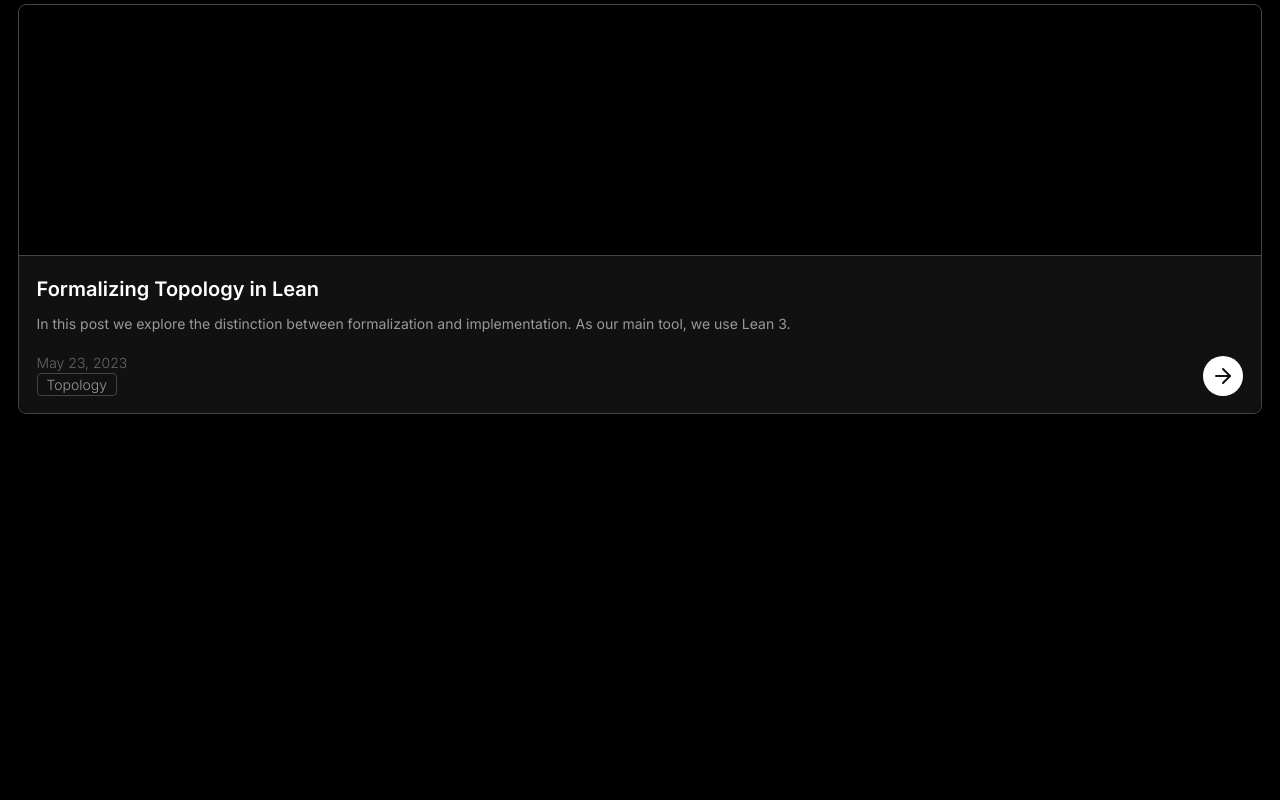
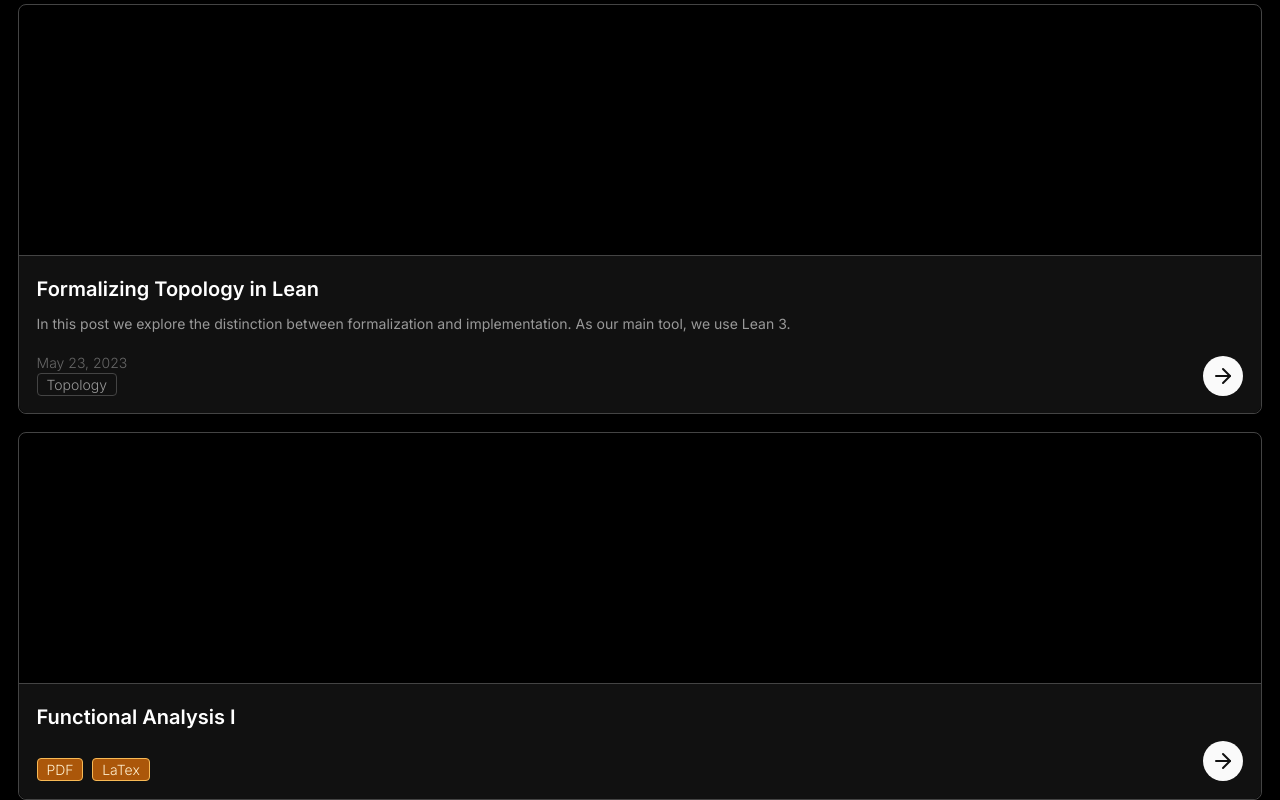
Before and after one commit to MiltMont/Functorial, a Next.js app: page / in a window 1280 px wide. Shown: the part 228-1028 px from the top of the page. Before the commit the page ends 800 px from the top, so only its background shows below. Built offline with nearby package versions, Linux system fonts and the light colour scheme.

Commit message:
Added LectureCard component

```diff
--- a/components/Badge/css.ts
+++ b/components/Badge/css.ts
@@ -9,15 +9,20 @@ const variants = {
     color: theme.colors.accent6,
     border: `1px solid ${theme.colors.accent3}`,
   },
-  blue: {
+  success: {
     backgroundColor: theme.colors.success,
     color: theme.colors.successLighter,
     border: `1px solid ${theme.colors.successLight}`,
   },
-  red: {
+  danger: {
     backgroundColor: theme.colors.errorDark,
     color: theme.colors.errorLighter,
     border: `1px solid ${theme.colors.errorLighter}`,
+  },
+  warning: {
+    backgroundColor: theme.colors.warningDark,
+    color: theme.colors.warningLighter,
+    border: `1px solid ${theme.colors.warningLight}`,
   },
 };
 
--- a/components/Badge/index.tsx
+++ b/components/Badge/index.tsx
@@ -2,7 +2,7 @@ import { FC } from "react";
 import Container from "./css";
 
 export type Props = {
-  variant?: "blue" | "red" | "gray";
+  variant?: "success" | "danger" | "gray" | "warning";
   content?: string;
 };
 
--- /dev/null
+++ b/components/LectureCard/css.ts
@@ -0,0 +1,23 @@
+import styled from "styled-components";
+import theme from "../../styles/Theme";
+import { base } from "../../utils/base";
+
+const Style = {
+  Image: styled.div`
+    height: 250px;
+  `,
+
+  Container: styled.div`
+    margin: ${theme.space[1]};
+    border: 1px solid ${theme.colors.accent3};
+    border-radius: ${theme.borderRadius[2]};
+  `,
+
+  Title: styled.h1`
+    font-size: ${theme.fontSize[5]};
+    margin-bottom: ${base(1 / 2)};
+    font-weight: ${theme.fontWeight[4]};
+  `,
+};
+
+export default Style;
--- /dev/null
+++ b/components/LectureCard/index.tsx
@@ -0,0 +1,47 @@
+import { FC } from "react";
+import Style from "./css";
+import Box from "../utils/Box";
+import theme from "../../styles/Theme";
+import Flex from "../utils/Flex";
+import Badge from "../Badge/index";
+import { base } from "../../utils/base";
+import { RoundButton } from "../graphics/RoundButton";
+import Link from "next/link";
+
+type Props = {
+  title: string;
+  slug: string;
+  image?: string;
+  docType: string[];
+};
+
+const LectureCard: FC<Props> = ({ title, slug, image, docType }) => {
+  return (
+    <Style.Container>
+      <Style.Image />
+      <Box
+        style={{
+          backgroundColor: theme.colors.accent1,
+          padding: theme.space[1],
+          borderRadius: `0 0 ${theme.borderRadius[2]} ${theme.borderRadius[2]}`,
+          borderTop: `1px solid ${theme.colors.accent3}`,
+        }}
+      >
+        <Style.Title>{title}</Style.Title>
+        <Flex justifyContent="space-between" alignItems="end">
+          <Flex gap={base(1 / 2)}>
+            {docType.map((type, i) => (
+              // Fix this!!
+              <Badge content={type} variant="warning" key={i} />
+            ))}
+          </Flex>
+          <Link href={`lectures/${slug}`}>
+            <RoundButton />
+          </Link>
+        </Flex>
+      </Box>
+    </Style.Container>
+  );
+};
+
+export default LectureCard;
--- a/components/graphics/RoundButton.tsx
+++ b/components/graphics/RoundButton.tsx
@@ -1,3 +1,4 @@
+import theme from "../../styles/Theme";
 export const RoundButton = () => (
   <svg
     width="40"
@@ -6,7 +7,7 @@ export const RoundButton = () => (
     fill="none"
     xmlns="http://www.w3.org/2000/svg"
   >
-    <circle cx="20" cy="20" r="20" fill="#fff" />
+    <circle cx="20" cy="20" r="20" fill={theme.colors.accent8} />
     <path
       d="M13 20H27"
       stroke="#111111"
@@ -17,9 +18,9 @@ export const RoundButton = () => (
     <path
       d="M20 13L27 20L20 27"
       stroke="#111111"
-      stroke-width="2"
-      stroke-linecap="round"
-      stroke-linejoin="round"
+      strokeWidth="2"
+      strokeLinecap="round"
+      strokeLinejoin="round"
     />
   </svg>
 );
--- a/pages/index.tsx
+++ b/pages/index.tsx
@@ -3,6 +3,7 @@ import Box from "../components/utils/Box";
 import theme from "../styles/Theme";
 import ArticleCard from "../components/ArticleCard";
 import Button from "../components/Button";
+import LectureCard from "../components/LectureCard";
 
 export default function Home() {
   return (
@@ -52,6 +53,12 @@ export default function Home() {
         slug="formalizing-topology-in-lean"
         tag="Topology"
       />
+
+      <LectureCard
+        title="Functional Analysis I"
+        slug="functional-analysis"
+        docType={["PDF", "LaTex"]}
+      />
     </>
   );
 }
```
Also changed, not shown: 1 other file (tests, documents, lock files or other folders).
